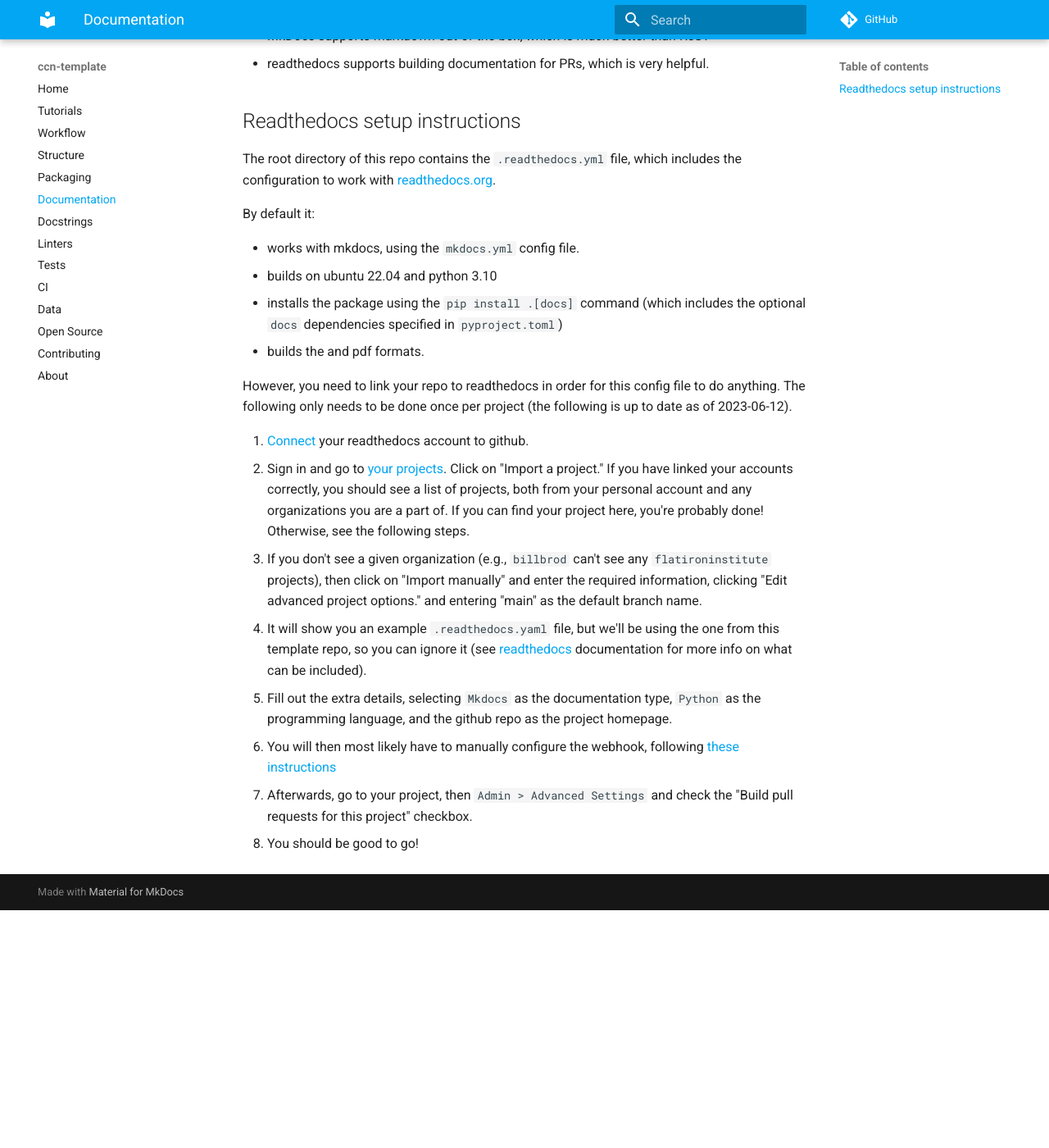
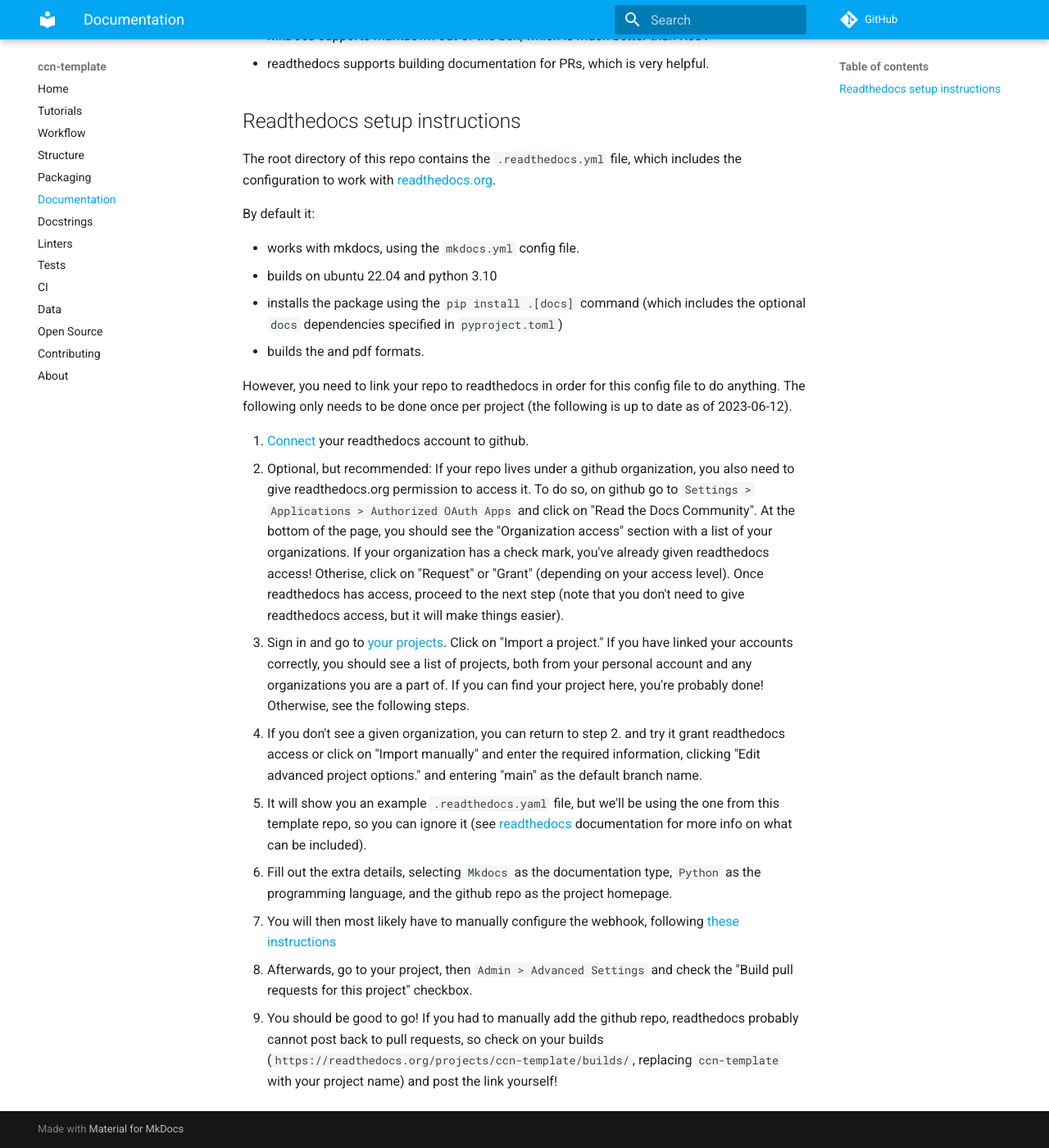
Before and after one commit to flatironinstitute/ccn-template, an MkDocs documentation site: the page built from docs/notes/03-documentation.md, in a window 1280 px wide and 1400 px high, scrolled down 427 px. Shown: the whole window at 82% size. Built offline with MkDocs 1.6.1 and Material for MkDocs 9.7.7, drawn with Linux system fonts in a browser that asks for light colours; comment, search, counter and statistics services are not loaded; before the commit the page ends 1537 px from its top, so only the background shows below that.

Commit message:
updates with steps on granting org access to rtd

```diff
--- a/docs/notes/03-documentation.md
+++ b/docs/notes/03-documentation.md
@@ -29,15 +29,24 @@
 
 1. [Connect](https://docs.readthedocs.io/en/stable/guides/connecting-git-account.html)
    your readthedocs account to github.
+2. Optional, but recommended: If your repo lives under a github organization,
+   you also need to give readthedocs.org permission to access it. To do so, on
+   github go to `Settings > Applications > Authorized OAuth Apps` and click on
+   "Read the Docs Community". At the bottom of the page, you should see the
+   "Organization access" section with a list of your organizations. If your
+   organization has a check mark, you've already given readthedocs access!
+   Otherise, click on "Request" or "Grant" (depending on your access level).
+   Once readthedocs has access, proceed to the next step (note that you don't
+   need to give readthedocs access, but it will make things easier).
 2. Sign in and go to [your projects](https://readthedocs.org/dashboard/). Click
    on "Import a project." If you have linked your accounts correctly, you should
    see a list of projects, both from your personal account and any organizations
    you are a part of. If you can find your project here, you're probably done!
    Otherwise, see the following steps.
-3. If you don't see a given organization (e.g., `billbrod` can't see any
-   `flatironinstitute` projects), then click on "Import manually" and enter the
-   required information, clicking "Edit advanced project options." and entering
-   "main" as the default branch name.
+3. If you don't see a given organization, you can return to step 2. and try it
+   grant readthedocs access or click on "Import manually" and enter the required
+   information, clicking "Edit advanced project options." and entering "main" as
+   the default branch name.
 4. It will show you an example `.readthedocs.yaml` file, but we'll be using the
    one from this template repo, so you can ignore it (see
    [readthedocs](https://docs.readthedocs.io/en/stable/config-file/v2.html)
@@ -50,4 +59,7 @@
    instructions](https://docs.readthedocs.io/en/latest/guides/setup/git-repo-manual.html#provider-specific-instructions)
 7. Afterwards, go to your project, then `Admin > Advanced Settings` and check
    the "Build pull requests for this project" checkbox.
-8. You should be good to go!
+8. You should be good to go! If you had to manually add the github repo,
+   readthedocs probably cannot post back to pull requests, so check on your
+   builds (`https://readthedocs.org/projects/ccn-template/builds/`, replacing
+   `ccn-template` with your project name) and post the link yourself!
```
